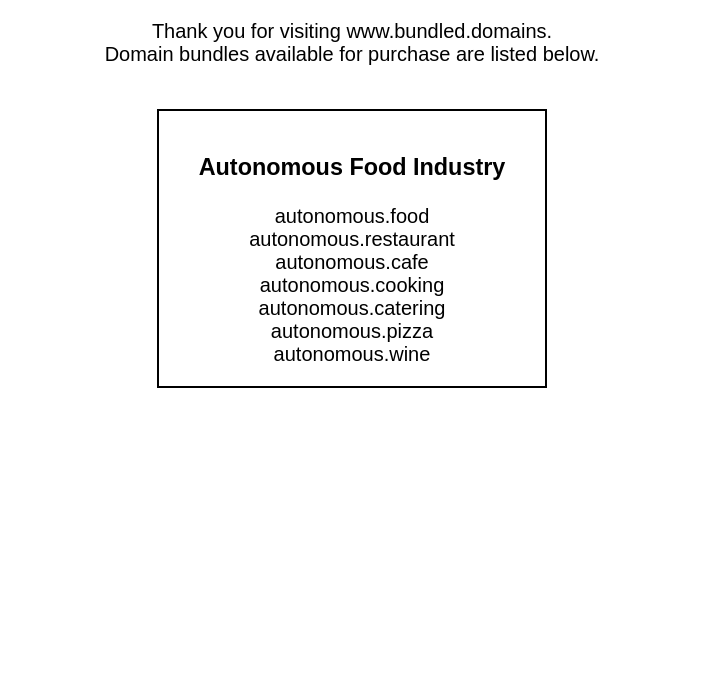
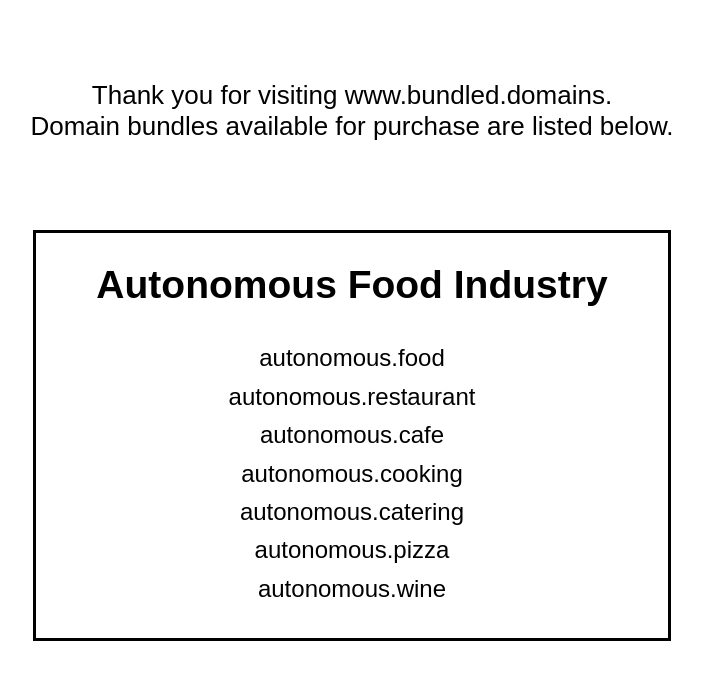
Before and after one commit to bundleddomains/Bundled-Domains, a plain HTML site: page index.html in a window 1280 px wide. Shown: the whole page, without its empty margins (288-991 px from the left). Drawn offline with Linux system fonts and the light colour scheme.

Commit message:
Update index.html

```diff
--- a/index.html
+++ b/index.html
@@ -5,32 +5,37 @@
   <title>bundled.domains</title>
 </head>
 
-<body style="text-align:center; font-size:20px; font-family: Arial, sans-serif;">
+<body style="
+  text-align:center;
+  font-family: Arial, sans-serif;
+  font-size:26px;
+  margin-top:80px;
+">
 
 <p>
 Thank you for visiting www.bundled.domains.<br>
 Domain bundles available for purchase are listed below.
 </p>
 
-<br>
+<br><br>
 
 <div style="
   display:inline-block;
-  border:2px solid #000;
-  padding:20px 40px;
+  border:3px solid #000;
+  padding:30px 60px;
 ">
 
-  <h3>Autonomous Food Industry</h3>
+  <h2 style="margin-top:0;">Autonomous Food Industry</h2>
 
-  <ul style="list-style:none; padding:0; margin:0;">
-    <li>autonomous.food</li>
-    <li>autonomous.restaurant</li>
-    <li>autonomous.cafe</li>
-    <li>autonomous.cooking</li>
-    <li>autonomous.catering</li>
-    <li>autonomous.pizza</li>
-    <li>autonomous.wine</li>
-  </ul>
+  <div style="font-size:24px; line-height:1.6;">
+    autonomous.food<br>
+    autonomous.restaurant<br>
+    autonomous.cafe<br>
+    autonomous.cooking<br>
+    autonomous.catering<br>
+    autonomous.pizza<br>
+    autonomous.wine
+  </div>
 
 </div>
 
```
